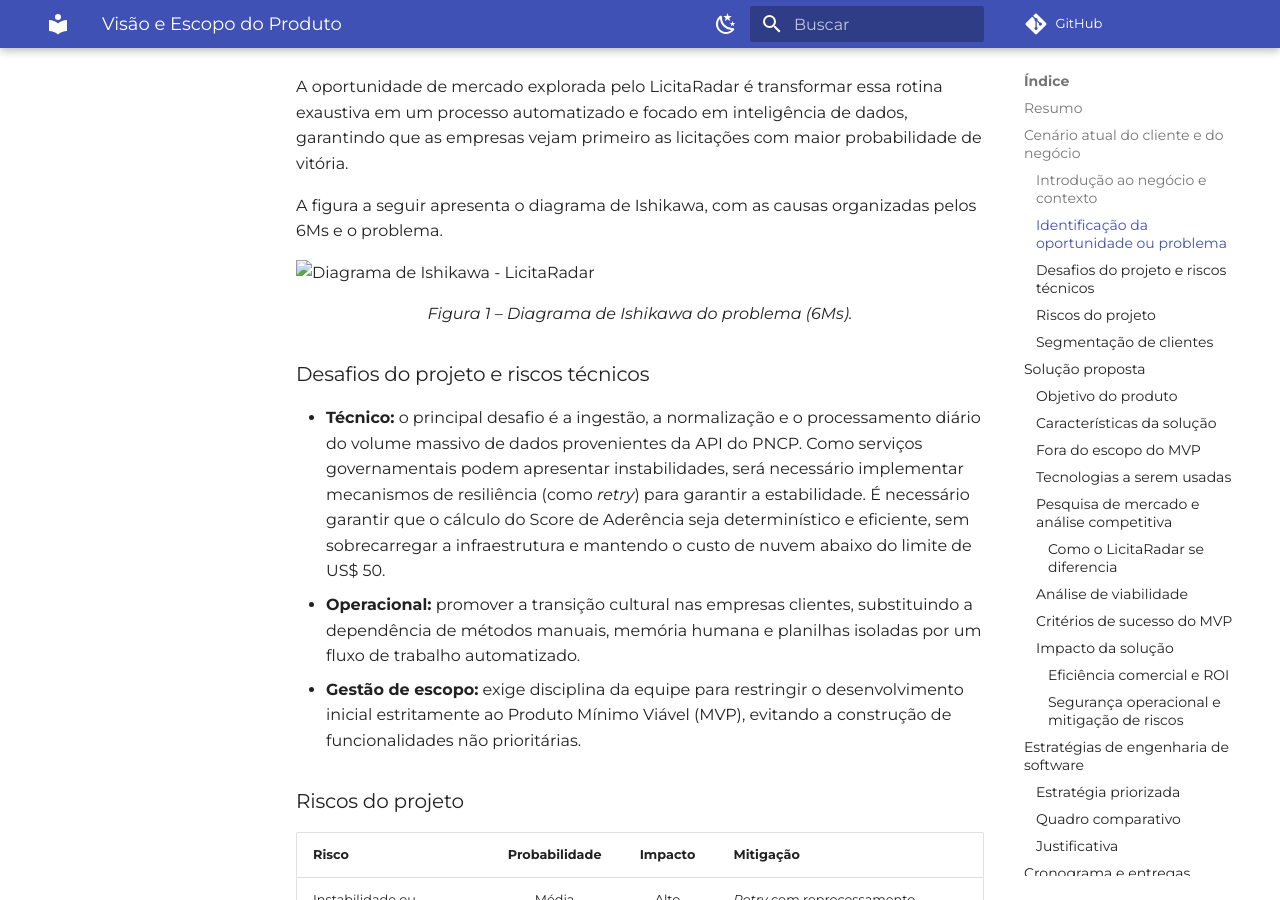
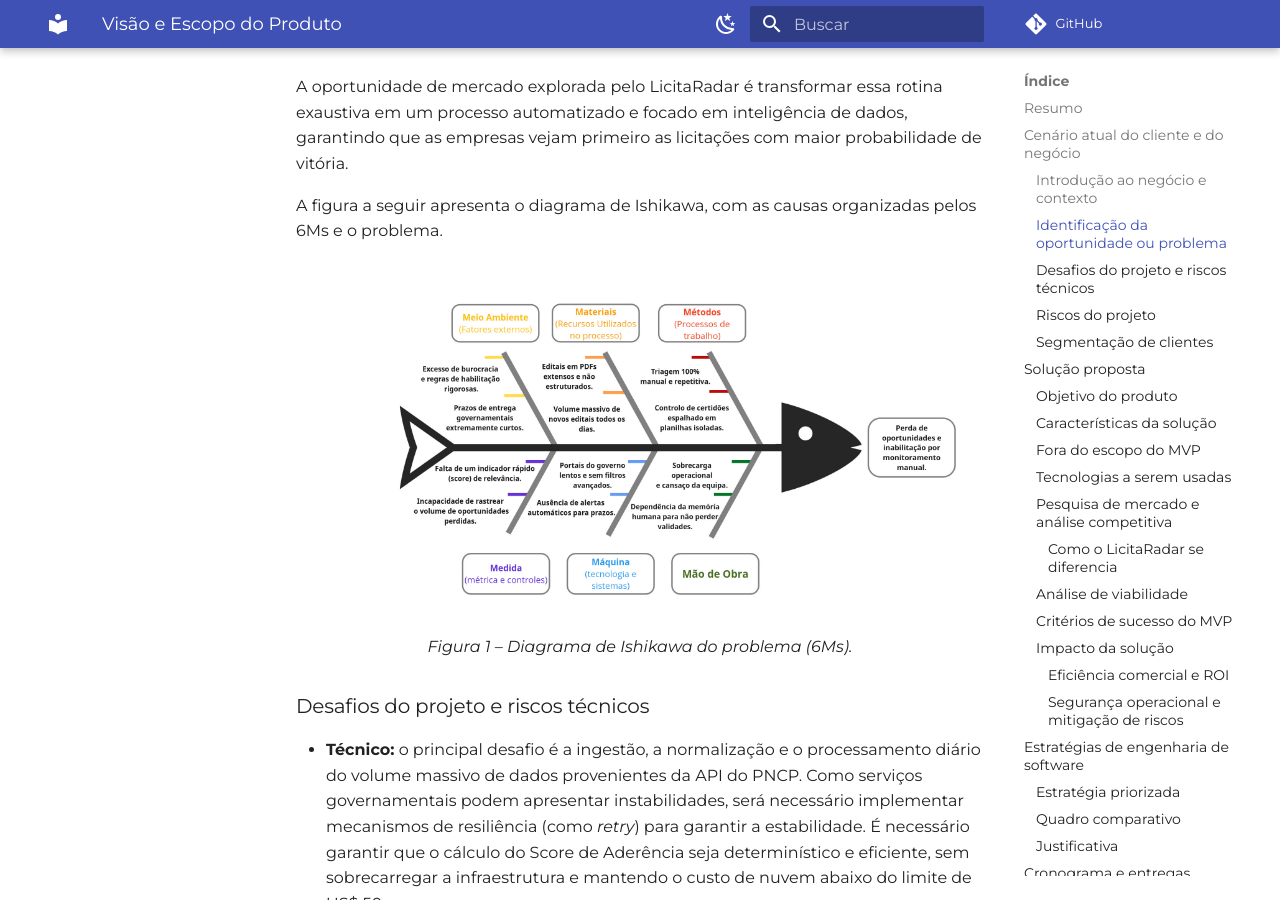
Before and after one commit to LicitaRad4r/documentation, an MkDocs documentation site: the page built from docs/produto/negocio/visao_de_produto.md, in a window 1280 px wide and 900 px high, scrolled down 1276 px. Built offline with MkDocs 1.6.1 and Material for MkDocs 9.7.7, drawn with Linux system fonts in a browser that asks for light colours; comment, search, counter and statistics services are not loaded.

Commit message:
fix: atualiza o mkdocs.yml e corrige caminhos

```diff
--- a/docs/produto/negocio/visao_de_produto.md
+++ b/docs/produto/negocio/visao_de_produto.md
@@ -27,7 +27,7 @@ A oportunidade de mercado explorada pelo LicitaRadar é transformar essa rotina
 
 A figura a seguir apresenta o diagrama de Ishikawa, com as causas organizadas pelos 6Ms e o problema.
 
-![Diagrama de Ishikawa - LicitaRadar](../../assets/ishikawa.jpg)
+![Diagrama de Ishikawa - LicitaRadar](ishikawa.jpg)
 
 <p style="text-align: center;"><em>Figura 1 – Diagrama de Ishikawa do problema (6Ms).</em></p>
 
```
Also changed, not shown: docs/produto/negocio/filtros.md (+0 -4 lines).
